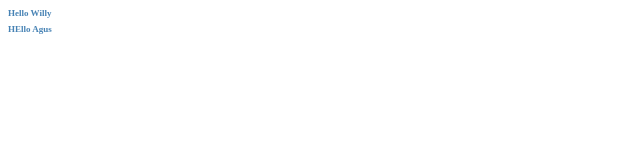
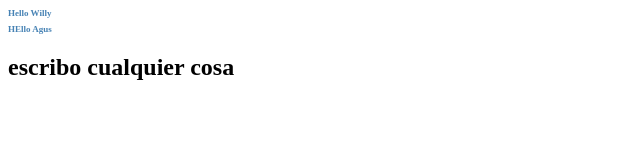
Before and after one commit to amelslack/Codders-Agus, a plain HTML site: page index.html in a window 1280 px wide. Shown: the whole page, without its empty margins (0-640 px from the left). Drawn offline with Linux system fonts and the light colour scheme.

Commit message:
modificar index

```diff
--- a/index.html
+++ b/index.html
@@ -12,6 +12,7 @@
     <div>
         <h1>Hello Willy</h1>
         <h1> HEllo Agus</h1>
+        <h2>escribo cualquier cosa</h2>
     </div>
 </body>
 </html>
```
